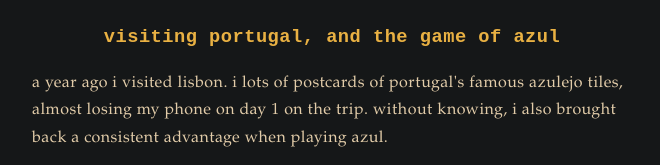
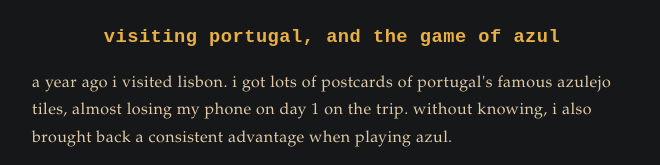
Before and after one commit to luisa-li/site, a plain HTML site: page public/blog/getting_it_done.html in a window 1280 px wide. Shown: the part 317-482 px from the top of the page, without its empty margins (308-968 px from the left). Drawn offline with nearby package versions, Linux system fonts and the light colour scheme.

Commit message:
luisa did not bother writing a commit message

```diff
--- a/public/blog/getting_it_done.html
+++ b/public/blog/getting_it_done.html
@@ -35,7 +35,7 @@
 
             <h3 class="section-title"> visiting portugal, and the game of azul </h3>
 
-            <p> a year ago i visited lisbon. i lots of postcards of portugal's famous azulejo tiles, almost losing my phone on day 1 on the trip. without knowing, i also brought back a consistent advantage when playing azul. </p>
+            <p> a year ago i visited lisbon. i got lots of postcards of portugal's famous azulejo tiles, almost losing my phone on day 1 on the trip. without knowing, i also brought back a consistent advantage when playing azul. </p>
 
             <p> let me explain. azul is a board game about laying tiles, named after portuguese azulejos. like most board games, first to play gives a signficant advantage. unlike most board games, azul has a deterministic, and special way to decide who the starting player is: </p>
 
```
